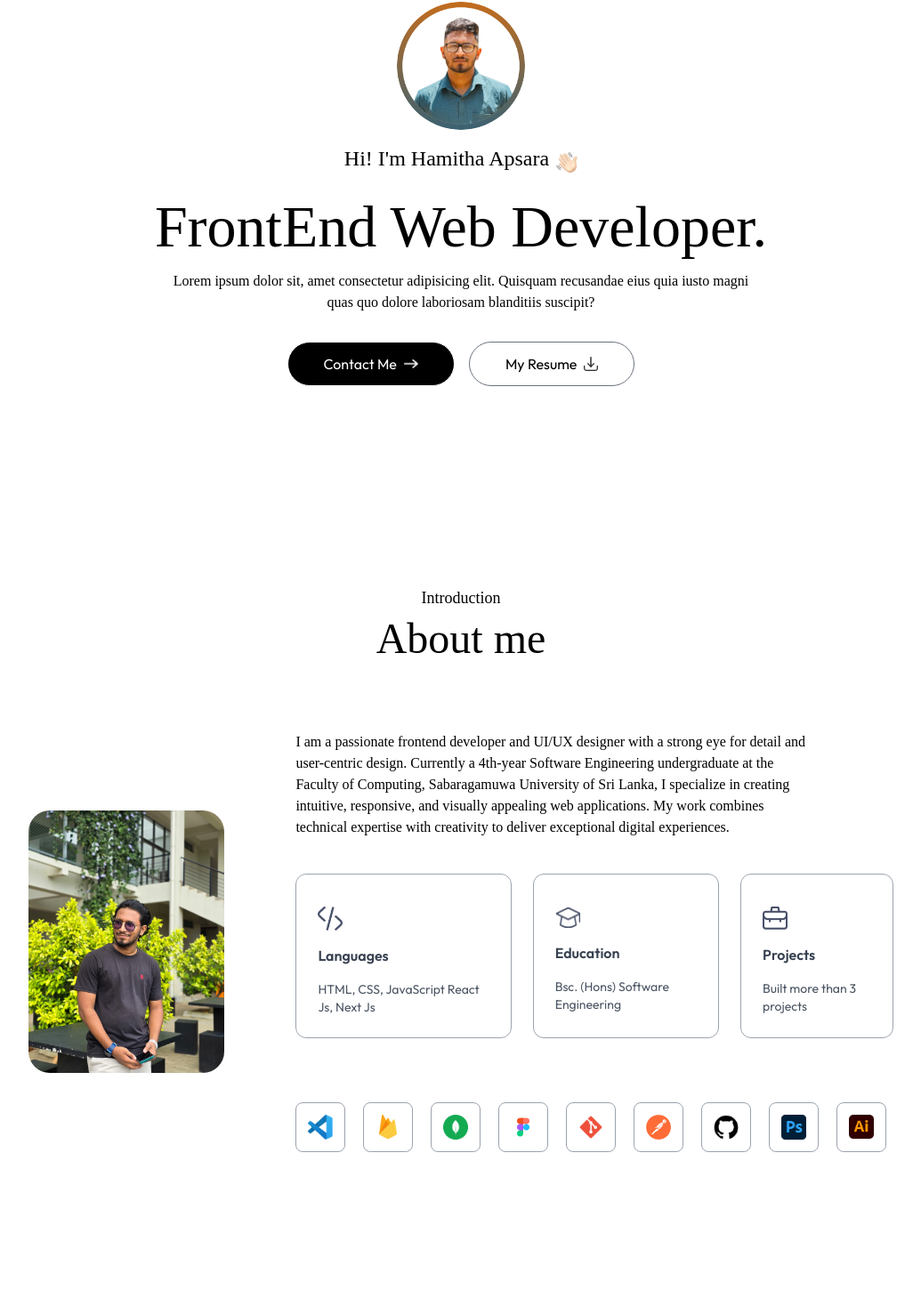
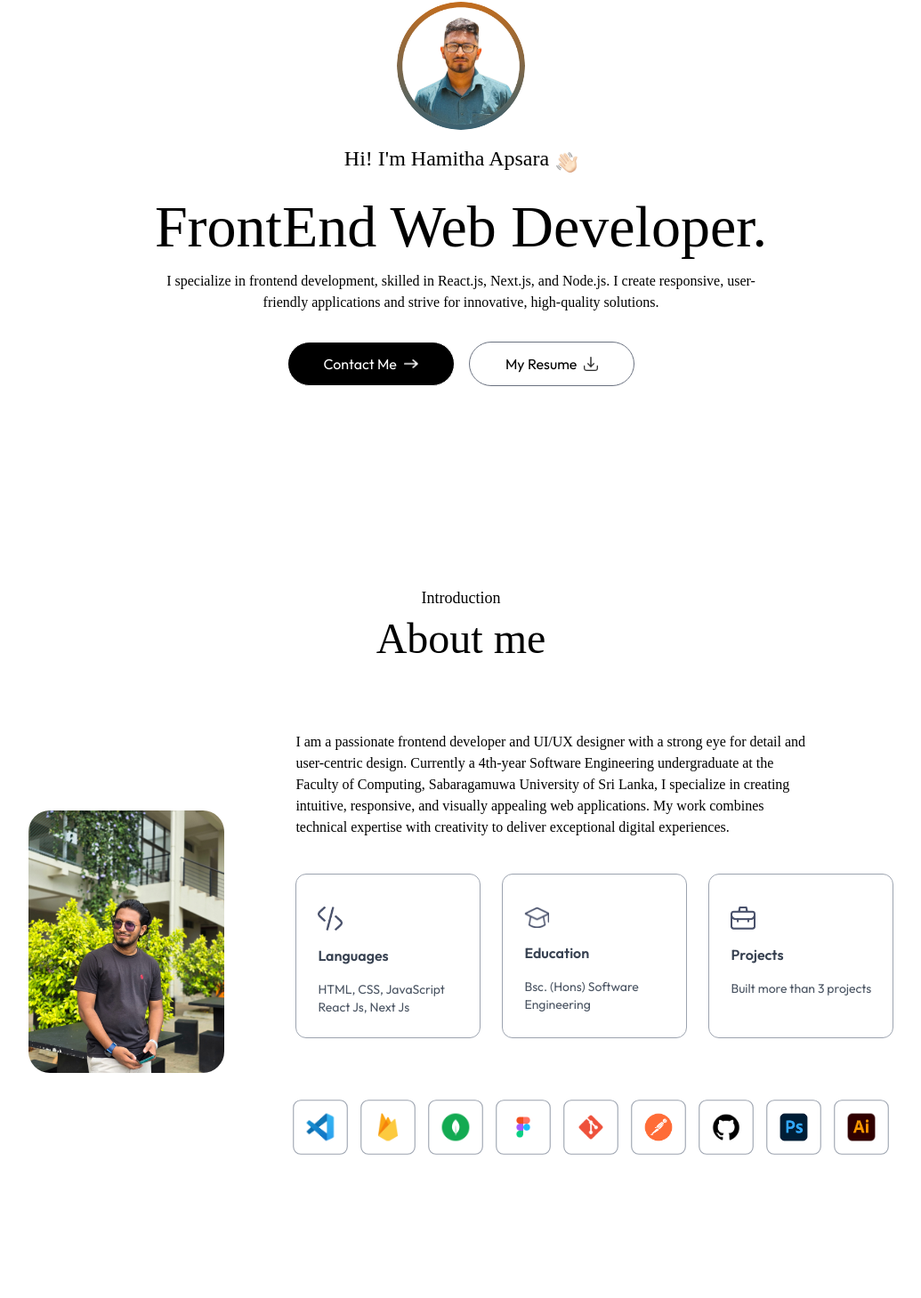
Before and after one commit to hamithakd99/Portfolio-Hamitha, a Next.js app: page / in a window 1280 px wide. Shown: the part 182-1641 px from the top of the page at 89% size, without its empty margins (122-1157 px from the left). Built offline with nearby package versions, Linux system fonts and the light colour scheme; a web font is replaced by a local one.

Commit message:
add animation for home and header

```diff
--- a/app/Components/About.jsx
+++ b/app/Components/About.jsx
@@ -1,21 +1,57 @@
 import { assets, infoList, toolsData } from "@/assets/assets";
 import Image from "next/image";
 import React from "react";
+import { motion } from "motion/react";
 
-const About = ({isDarkMode}) => {
+const About = ({ isDarkMode }) => {
   return (
-    <div id="about" className="w-full px-[12%] py-10 scroll-mt-20">
-      <h4 className="text-center mb-2 text-lg font-Ovo">Introduction</h4>
-      <h2 className="text-center text-5xl font-Ovo">About me</h2>
-      <div className="flex w-full flex-col lg:flex-row items-center gap-20 my-20">
-        <div className="w-64 sm:w-80 rounded-3xl lg:flex-1 lg:max-w-[450px]">
+    <motion.div
+      id="about"
+      className="w-full px-[12%] py-10 scroll-mt-20"
+      initial={{ opacity: 0 }}
+      whileInView={{ opacity: 1 }}
+      transition={{ duration: 1 }}
+    >
+      <motion.h4
+        initial={{ opacity: 0, y: -20 }}
+        whileInView={{ opacity: 1, y: 0 }}
+        transition={{ duration: 0.5, delay: 0.3 }}
+        className="text-center mb-2 text-lg font-Ovo"
+      >
+        Introduction
+      </motion.h4>
+      <motion.h2
+        initial={{ y: -20, opacity: 0 }}
+        whileInView={{ y: 0, opacity: 1 }}
+        transition={{ duration: 0.5, delay: 0.5 }}
+        className="text-center text-5xl font-Ovo"
+      >
+        About me
+      </motion.h2>
+      <motion.div
+        initial={{ opacity: 0 }}
+        whileInView={{ opacity: 1 }}
+        transition={{ duration: 0.8 }}
+        className="flex w-full flex-col lg:flex-row items-center gap-20 my-20"
+      >
+        <motion.div
+          initial={{ opacity: 0, scale: 0.9 }}
+          whileInView={{ opacity: 1, scale: 1 }}
+          transition={{ duration: 0.6 }}
+          className="w-64 sm:w-80 rounded-3xl lg:flex-1 lg:max-w-[450px]"
+        >
           <Image
             src={assets.user_image}
             alt="user"
             className="w-full rounded-3xl "
           />
-        </div>
-        <div className="w-auto lg:flex-shrink">
+        </motion.div>
+        <motion.div
+          initial={{ opacity: 0 }}
+          whileInView={{ opacity: 1 }}
+          transition={{ duration: 0.6, delay: 0.8 }}
+          className="w-auto lg:flex-shrink"
+        >
           <p className="mb-10 max-w-xl font-Ovo">
             I am a passionate frontend developer and UI/UX designer with a
             strong eye for detail and user-centric design. Currently a 4th-year
@@ -25,27 +61,60 @@ const About = ({isDarkMode}) => {
             work combines technical expertise with creativity to deliver
             exceptional digital experiences.
           </p>
-          <ul className="flex gap-6 max-w-2xl">
+          <motion.ul
+            initial={{ opacity: 0 }}
+            whileInView={{ opacity: 1 }}
+            transition={{ duration: 0.8, delay: 0.1 }}
+            className="grid grid-cols-3 gap-6 max-w-2xl"
+          >
             {infoList.map(({ icon, iconDark, title, description }, index) => (
-              <li key={index} className="border-[0.5px] border-gray-400 rounded-xl p-6 cursor-pointer hover:bg-lightHover hover:-translate-y-1 duration-500 hover:shadow-black dark:border-white dark:hover:bg-black dark:hover:shadow-white">
-                <Image src={isDarkMode ? iconDark : icon} alt="title" className="w-7 mt-3 "/>
-                <h3 className="my-4 font-semibold text-gray-700 dark:text-white">{title}</h3>
-                <p className="text-gray-600 text-sm dark:text-white/80">{description}</p>
-              </li>
+              <motion.li
+                whileHover={{ scale: 1.05 }}
+                key={index}
+                className="border-[0.5px] border-gray-400 rounded-xl p-6 cursor-pointer hover:bg-lightHover hover:-translate-y-1 duration-500 hover:shadow-black dark:border-white dark:hover:bg-black dark:hover:shadow-white"
+              >
+                <Image
+                  src={isDarkMode ? iconDark : icon}
+                  alt="title"
+                  className="w-7 mt-3 "
+                />
+                <h3 className="my-4 font-semibold text-gray-700 dark:text-white">
+                  {title}
+                </h3>
+                <p className="text-gray-600 text-sm dark:text-white/80">
+                  {description}
+                </p>
+              </motion.li>
             ))}
-          </ul>
-          <h4 className="my-6 text-gray-600 font-Ovo dark: text-white/80">Tools I use</h4>
-          <ul className="flex flex-wrap md:flex-nowrap items-center gap-3 sm:gap-5">
-            {toolsData.map((tool, index)=>(
-              <li className="flex items-center justify-center w-12 sm:w-14 aspect-square border border-gray-400 rounded-lg cursor-pointer hover:-translate-y-1 duration-500"
-              key={index}>
-                <Image src={tool} alt="tool" className="w-5 sm:w-7"/>
-              </li>
+          </motion.ul>
+          <motion.h4
+            initial={{ y: 20, opacity: 0 }}
+            whileInView={{ y: 0, opacity: 1 }}
+            transition={{ duration: 1.3, delay: 0.5 }}
+            className="my-6 text-gray-600 font-Ovo dark: text-white/80"
+          >
+            Tools I use
+          </motion.h4>
+          <motion.ul
+            initial={{ opacity: 0 }}
+            whileInView={{ opacity: 1 }}
+            transition={{ duration: 0.8, delay: 1.5 }}
+            className="flex flex-wrap md:flex-nowrap items-center gap-3 sm:gap-5"
+          >
+            {toolsData.map((tool, index) => (
+              <motion.li
+
+                whileInView={{scale: 1.1 }}
+                className="flex items-center justify-center w-12 sm:w-14 aspect-square border border-gray-400 rounded-lg cursor-pointer hover:-translate-y-1 duration-500"
+                key={index}
+              >
+                <Image src={tool} alt="tool" className="w-5 sm:w-7" />
+              </motion.li>
             ))}
-          </ul>
-        </div>
-      </div>
-    </div>
+          </motion.ul>
+        </motion.div>
+      </motion.div>
+    </motion.div>
   );
 };
 
--- a/app/Components/Header.jsx
+++ b/app/Components/Header.jsx
@@ -1,24 +1,72 @@
-import { assets } from '@/assets/assets'
-import Image from 'next/image'
-import React from 'react'
+import { assets } from "@/assets/assets";
+import Image from "next/image";
+import React from "react";
+import { motion } from "motion/react";
 
 const Header = () => {
   return (
-    <div className='w-11/12 max-w-3xl text-center mx-auto h-screen flex flex-col items-center justify-center gap-4'>
-      <div>
-        <Image src={assets.profile_img} alt='' className='rounded-full w-36'/>
-      </div>
-      <h3 className='flex items-end gap-2 text-xl md:text-2xl mb-3 font-Ovo'>Hi! I'm Hamitha Apsara <Image src={assets.hand_icon} alt='' className='w-6'/></h3>
-      <h1 className='text-3xl sm:text-6xl lg:text-[66px] font-Ovo'>FrontEnd Web Developer.</h1>
-      <p className='max-w-2xl mx-auto font-Ovo'>Lorem ipsum dolor sit, amet consectetur adipisicing elit. Quisquam recusandae eius quia iusto magni quas quo dolore laboriosam blanditiis suscipit?</p>
+    <div className="w-11/12 max-w-3xl text-center mx-auto h-screen flex flex-col items-center justify-center gap-4">
+      <motion.div
+        initial={{ scale: 0 }}
+        whileInView={{ scale: 1 }}
+        transition={{ duration: 0.8, type: "spring", stiffness: 100 }}
+      >
+        <Image src={assets.profile_img} alt="" className="rounded-full w-36" />
+      </motion.div>
+      <motion.h3
+        initial={{ y: -20, opacity: 0 }}
+        whileInView={{ y: 0, opacity: 1 }}
+        transition={{ duration: 0.6, delay: 0.3 }}
+        className="flex items-end gap-2 text-xl md:text-2xl mb-3 font-Ovo"
+      >
+        Hi! I'm Hamitha Apsara{" "}
+        <Image src={assets.hand_icon} alt="" className="w-6" />
+      </motion.h3>
+      <motion.h1
+        initial={{ y: -30, opacity: 0 }}
+        whileInView={{ y: 0, opacity: 1 }}
+        transition={{ duration: 0.8, delay: 0.5 }}
+        className="text-3xl sm:text-6xl lg:text-[66px] font-Ovo"
+      >
+        FrontEnd Web Developer.
+      </motion.h1>
+      <motion.p
+        initial={{ opacity: 0 }}
+        whileInView={{ opacity: 1 }}
+        transition={{ duration: 0.6, delay: 0.7 }}
+        className="max-w-2xl mx-auto font-Ovo"
+      >
+        I specialize in frontend development, skilled in React.js, Next.js, and
+        Node.js. I create responsive, user-friendly applications and strive for
+        innovative, high-quality solutions.
+      </motion.p>
 
-      <div className='flex flex-col sm:flex-row items-center gap-4 mt-4'>
-        <a href="#contact" className='px-10 py-3 border border-white bg-black text-white rounded-full flex items-center gap-2 dark:bg-transparent'>Contact Me<Image src={assets.right_arrow_white} alt='' className='w-4'/></a>
+      <div className="flex flex-col sm:flex-row items-center gap-4 mt-4">
+        <motion.a
+          initial={{ y: 30, opacity: 0 }}
+          whileInView={{ y: 0, opacity: 1 }}
+          transition={{ duration: 0.6, delay: 1 }}
+          href="#contact"
+          className="px-10 py-3 border border-white bg-black text-white rounded-full flex items-center gap-2 dark:bg-transparent"
+        >
+          Contact Me
+          <Image src={assets.right_arrow_white} alt="" className="w-4" />
+        </motion.a>
 
-        <a href="/Hamitha-Apsara-CV.pdf" download className='px-10 py-3 border rounded-full border-gray-500 flex items-center gap-2 dark:text-black dark:bg-white'>My Resume<Image src={assets.download_icon} alt='' className='w-4'/></a>
+        <motion.a
+          initial={{ y: 30, opacity: 0 }}
+          whileInView={{ y: 0, opacity: 1 }}
+          transition={{ duration: 0.6, delay: 1.2 }}
+          href="/Hamitha-Apsara-CV.pdf"
+          download
+          className="px-10 py-3 border rounded-full border-gray-500 flex items-center gap-2 dark:text-black dark:bg-white"
+        >
+          My Resume
+          <Image src={assets.download_icon} alt="" className="w-4" />
+        </motion.a>
       </div>
     </div>
-  )
-}
+  );
+};
 
-export default Header
+export default Header;
--- a/app/Components/Navbar.jsx
+++ b/app/Components/Navbar.jsx
@@ -1,6 +1,8 @@
 import { assets } from "@/assets/assets";
 import Image from "next/image";
 import React, { useEffect, useRef, useState } from "react";
+import { motion } from "motion/react"
+
 
 const Navbar = ({isDarkMode, setIsDarkMode}) => {
   const slideMenu = useRef();
--- a/package.json
+++ b/package.json
@@ -9,6 +9,7 @@
     "lint": "next lint"
   },
   "dependencies": {
+    "motion": "^11.17.0",
     "next": "15.1.4",
     "react": "^19.0.0",
     "react-dom": "^19.0.0",
```
Also changed, not shown: 1 other file (tests, documents, lock files or other folders).
